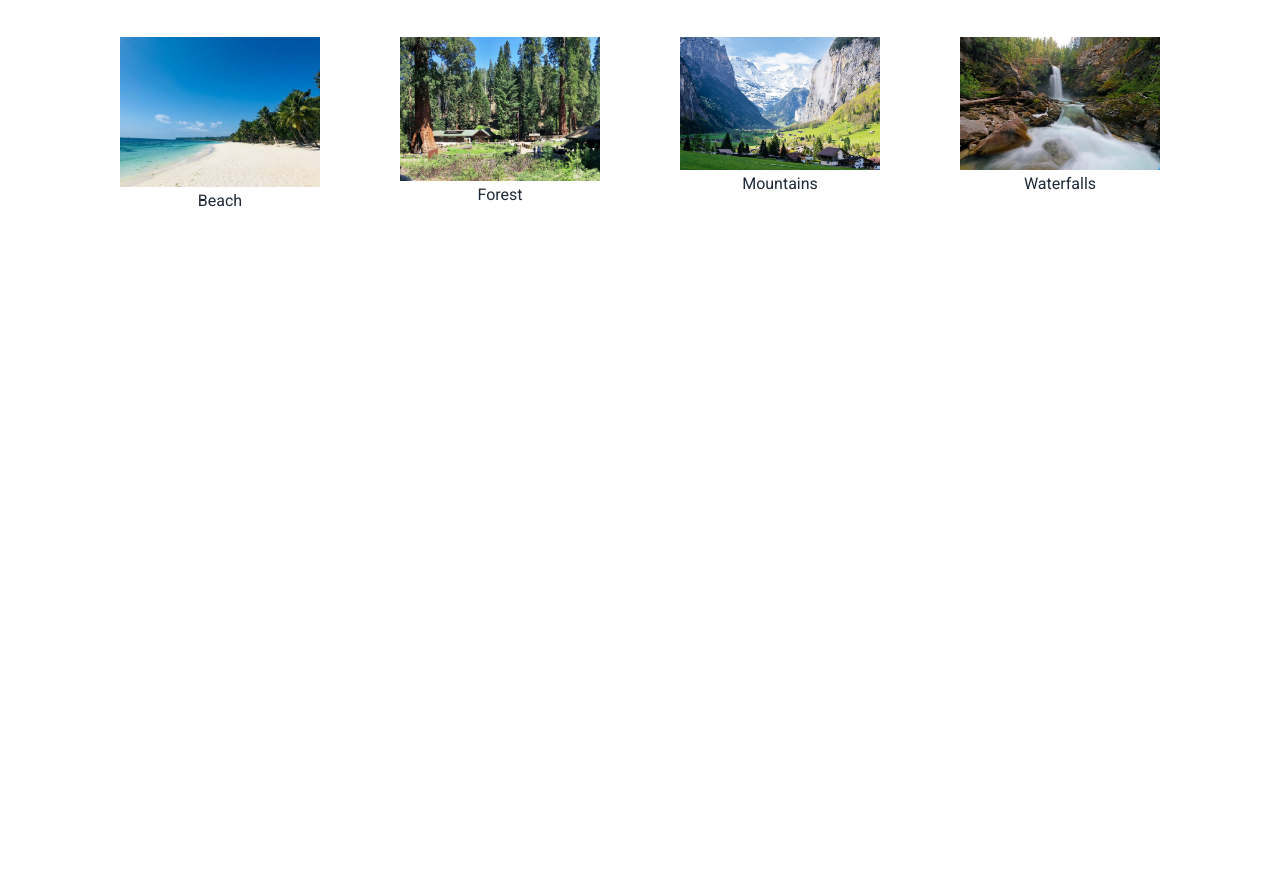
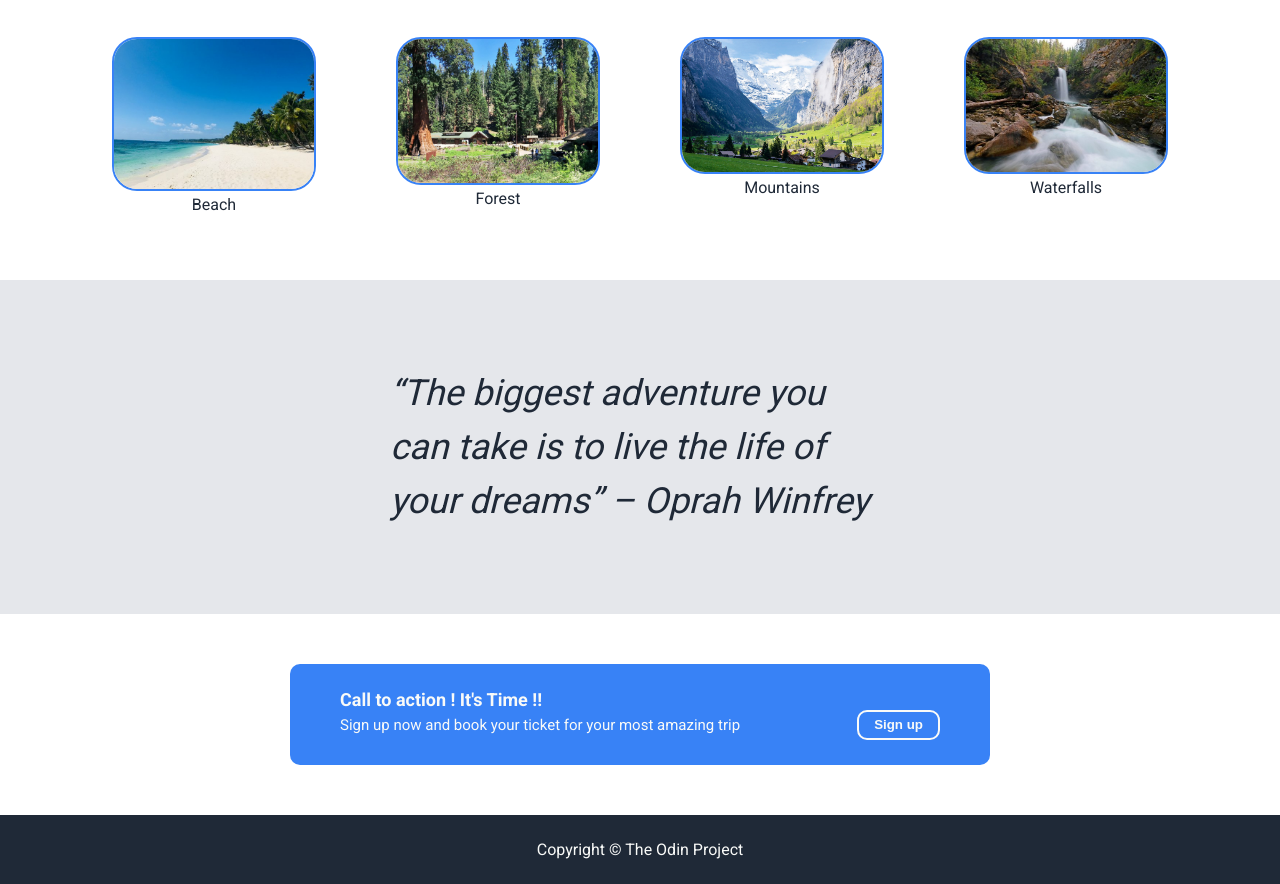
Before and after one commit to desi-angel/product-landing-page, a plain HTML site: page index.html in a window 1280 px wide. Shown: the part 808-1692 px from the top of the page. Before the commit the page ends 1084 px from the top, so only its background shows below. Drawn offline with Linux system fonts and the light colour scheme.

Commit message:
Add more sections to the page and give them styling

```diff
--- a/index.html
+++ b/index.html
@@ -46,8 +46,25 @@
         </figure>
        </div>
     </div>
-    <div>
+    <div class="container-3">
+        <blockquote class="quote">
+            “The biggest adventure you can take is to live the life of your dreams” – Oprah Winfrey
+        </blockquote>
+    </div>
+    <div class="container-4">
+        <div class="banner">
+            <h2>
+                Call to action ! It's Time !!
+            </h2>
+            <p class="call">
+                Sign up now and book your ticket for your most amazing trip
+                <button>Sign up</button>
+            </p>
 
+        </div>
+    </div>
+    <div class="footer">
+        Copyright © The Odin Project
     </div>
 
 </body>
--- a/style.css
+++ b/style.css
@@ -75,9 +75,64 @@ h1{
 
 img{
     width: 200px;
+    border: 2px solid #3882F6 ;
+    border-radius: 25px;
 
 }
 figure{
     text-align: center;
 
 }
+.container-3{
+    padding: 50px;
+    display: flex;
+    justify-content: center;
+    align-items: center;
+    background-color: #E5E7EB;
+}
+blockquote{
+    font-size: 36px;
+    width: 500px;
+    line-height: 1.5;
+    font-style: italic;
+    font-weight: lighter;
+}
+.container-4{
+    padding: 50px;
+    display: flex;
+    justify-content: center;
+    align-items: center;
+}
+.banner{
+    background-color: #3882F6;
+    color: #F9FAF8;
+    border-radius: 10px;
+    padding: 10px 50px;
+}
+h2{
+    font-size: 18px;
+    margin-bottom: 0;
+}
+.call{
+    font-size: 15px;
+    display: flex;
+    justify-content: space-between;
+    margin-top: 0;
+}
+button{
+    background-color: #3882F6;
+    border: 2px solid #F9FAF8;
+    color: #F9FAF8;
+    padding: 5px 15px;
+    border-radius: 10px;
+    font-weight: bold;
+}
+.footer{
+    display: flex;
+    justify-content: center;
+    align-items: center;
+    background-color: #1F2937;
+    color: #F9FAF8;
+    padding: 25px;
+
+}
```
